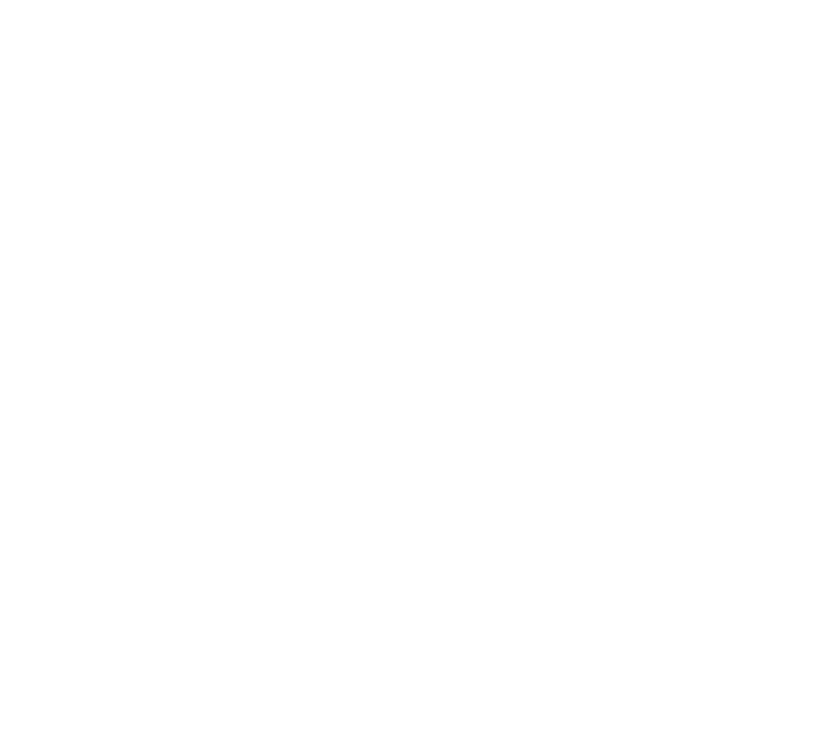
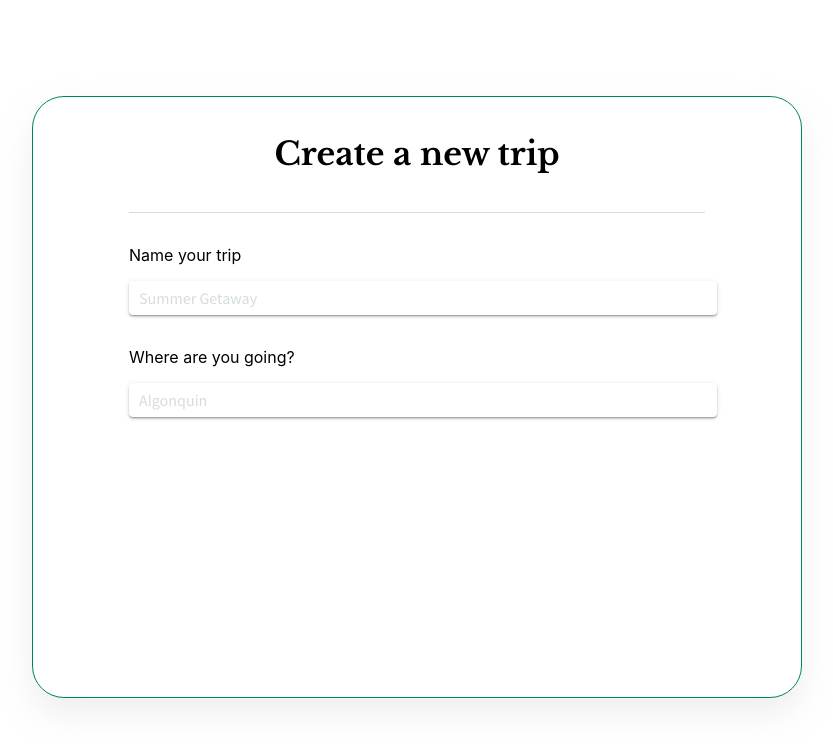
Before and after one commit to robester0403/pack-way-web, a React (Create React App) app: page /newtrip in a window 1280 px wide. Before the commit this address had no page. Shown: the top 744 px of the page, without its empty margins (223-1056 px from the left). Built offline with nearby package versions, Linux system fonts and the light colour scheme.

Commit message:
"added NewTrip page and form"

```diff
--- a/src/App.js
+++ b/src/App.js
@@ -1,5 +1,6 @@
 import { Route, Routes } from "react-router-dom";
 import FrontPage from "./pages/FrontPage/FrontPage";
+import NewTrip from "./pages/NewTrip";
 import "./App.css";
 
 document.title = "Pack Way: The smart camping experience";
@@ -8,6 +9,7 @@
   return (
     <Routes>
       <Route path="/" element={<FrontPage />} />
+      <Route path="/newtrip" element={<NewTrip />} />
     </Routes>
   );
 }
--- a/src/pages/FrontPage/FrontPage.js
+++ b/src/pages/FrontPage/FrontPage.js
@@ -1,6 +1,7 @@
 import { Button } from "@mui/material";
 import TaskAltIcon from "@mui/icons-material/TaskAlt";
 import React from "react";
+import { useNavigate } from "react-router-dom";
 import styled from "styled-components";
 import trip from "../../assets/illustrations/Trip-rafiki.svg";
 
@@ -45,6 +46,7 @@
   border: none;
   padding: 8px 20px;
   margin-right: 40px;
+  cursor: pointer;
 `;
 
 const RightButton = styled.button`
@@ -59,10 +61,12 @@
 
 // Delete comment later. Right now we have not decided how to do styling. Could do this or Sass if easier for everyone
 const FrontPage = () => {
-  const startNewTrip = () => {
-    // placeholder for link to next page
-    console.log("go to next page");
-  };
+
+  const navigate = useNavigate()
+  // const startNewTrip = () => {
+  //   // placeholder for link to next page
+  //   console.log("go to next page");
+  // };
   return (
     <FrontPageWrapper>
       <FrontPageContainer>
@@ -87,7 +91,7 @@
         </ul>
         <FrontPageImage src={trip} alt="trip" />
         <div>
-          <LeftButton onClick={startNewTrip}>Plan a new Trip</LeftButton>
+          <LeftButton onClick={() => {navigate('/newtrip')}}>Plan a new Trip</LeftButton>
           <RightButton>Join a friend's trip</RightButton>
         </div>
       </FrontPageContainer>
--- /dev/null
+++ b/src/pages/NewTrip.jsx
@@ -0,0 +1,58 @@
+import React from 'react'
+import { useEffect, useState } from 'react';
+import '../styles/NewTrip.css';
+
+function NewTrip() {
+
+    const [formData, setFormData] = useState({
+        tripname: "",
+        destination: ""
+    })
+
+    const { tripname, destination } = formData
+
+    const onChange = (e) => {
+        setFormData((prevState) => ({
+          ...prevState,
+          [e.target.name]: e.target.value,
+        }))
+      }
+
+  return (
+    <div className="container">
+        <div className="newTrip">
+            <div className="ntHeader">
+                <h1>Create a new trip</h1>
+            </div>
+            <form className="nameTrip">
+                <div className="formRow">
+                <label for="tripname">Name your trip</label>
+                <input
+                    type="text"
+                    name="tripname"
+                    id="tripname"
+                    value={tripname}
+                    placeholder="Summer Getaway"
+                    onChange={onChange}
+                ></input>
+                </div>
+
+                <div className="formRow">
+                <label for="destination">Where are you going?</label>
+                <input
+                    type="text"
+                    name="destination"
+                    id="destination"
+                    value={destination}
+                    placeholder="Algonquin"
+                    onChange={onChange}
+                ></input>
+                </div>
+            </form>
+
+        </div>
+    </div>
+  )
+}
+
+export default NewTrip
--- /dev/null
+++ b/src/styles/NewTrip.css
@@ -0,0 +1,66 @@
+@import url('https://fonts.googleapis.com/css2?family=Libre+Baskerville:ital,wght@0,400;0,700;1,400&family=Source+Sans+Pro:wght@400;600;700&display=swap');
+
+/* font-family: 'Libre Baskerville', serif;
+font-family: 'Source Sans Pro', sans-serif; */
+
+.container {
+    display: flex;
+    flex-direction: column;
+    box-sizing: border-box;
+    background-color: #FFFFFF;
+}
+
+.newTrip {
+    height: 75vh;
+    width: 60vw;
+    border: 1px solid #00874C;
+    background-color: #FFFFFF;
+    border-radius: 32px;
+    margin: auto;
+    margin-top: 6rem;
+    box-shadow: 0px 16px 32px rgba(215, 213, 212, 0.4);
+}
+
+.ntHeader {
+    font-family: 'Libre Baskerville', serif;
+    display: flex;
+    flex-direction: row;
+    justify-content: center;
+    width: 75%;
+    margin: 1rem auto;
+    padding-bottom: 1rem;
+    border-bottom: 1px solid #D5DDD9;
+}
+
+.nameTrip {
+    display: flex;
+    flex-direction: column;
+}
+
+.formRow {
+    width: 75%;
+    display: flex;
+    flex-direction: column;
+    justify-content: center;
+    margin: 1rem auto;
+}
+
+.nameTrip label {
+    font-family: 'Source Sans Pro',
+}
+
+.nameTrip input {
+    font-family: 'Source Sans Pro', sans-serif;
+    font-size: 1rem;
+    height: 2rem;
+    width: 100%;
+    margin-top: 1rem;
+    padding-left: 10px;
+    border: none;
+    border-radius: 4px;
+    box-shadow: 0px 1px 1px rgba(0, 0, 0, 0.2), 0px 2px 2px rgba(0, 0, 0, 0.14), 0px 1px 5px rgba(0, 0, 0, 0.12);
+}
+
+.nameTrip input::placeholder {
+    color: #D5DDD9;
+}
```
